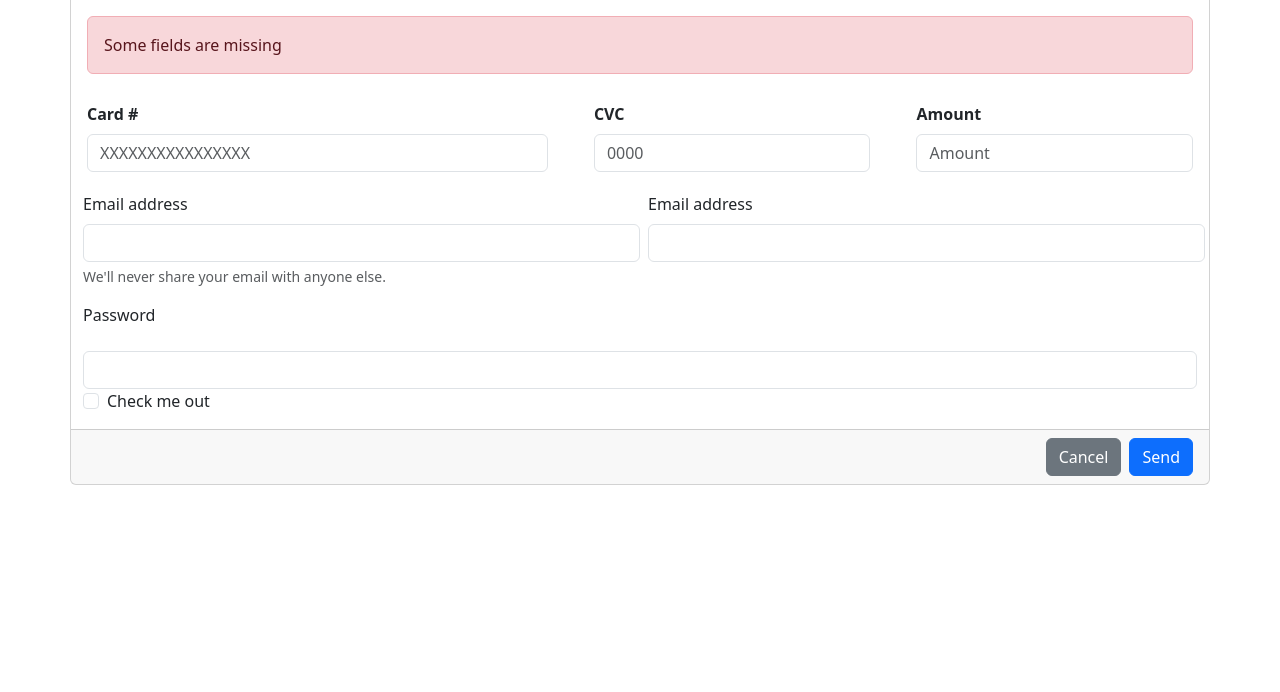
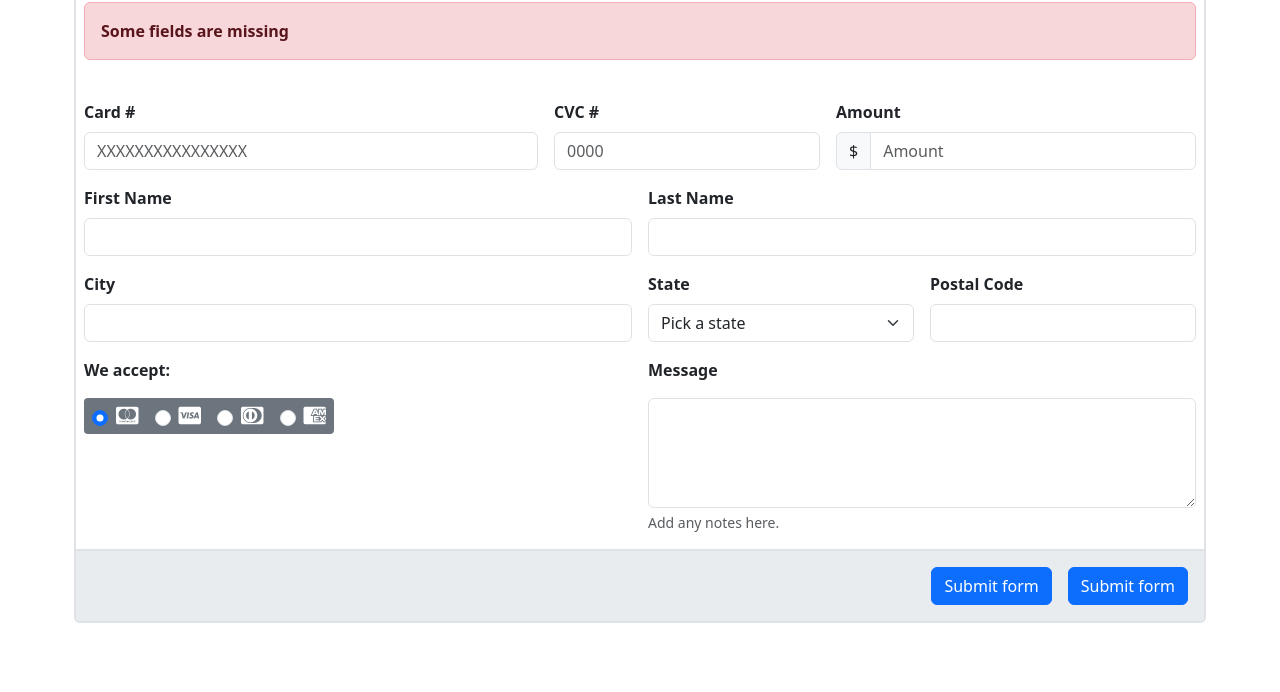
Before and after one commit to 4GeeksAcademy/fs-pt-115-AngelSastre-Formulario, a plain HTML site: page index.html in a window 1280 px wide. Shown: the part 108-800 px from the top of the page. Drawn offline with nearby package versions, Linux system fonts and the light colour scheme.

Commit message:
First commit

```diff
--- a/index.html
+++ b/index.html
@@ -1,75 +1,147 @@
 <!doctype html>
 <html lang="en">
+
 <head>
 	<meta charset="utf-8">
 	<meta name="viewport" content="width=device-width, initial-scale=1">
-    <title>Payment form</title>
-    <link href="https://cdn.jsdelivr.net/npm/bootstrap@5.3.6/dist/css/bootstrap.min.css" rel="stylesheet" integrity="sha384-4Q6Gf2aSP4eDXB8Miphtr37CMZZQ5oXLH2yaXMJ2w8e2ZtHTl7GptT4jmndRuHDT" crossorigin="anonymous">
+	<title>Formulario</title>
+	<link rel="stylesheet" href="https://cdnjs.cloudflare.com/ajax/libs/font-awesome/6.7.2/css/all.min.css"
+		integrity="sha512-Evv84Mr4kqVGRNSgIGL/F/aIDqQb7xQ2vcrdIwxfjThSH8CSR7PBEakCr51Ck+w+/U6swU2Im1vVX0SVk9ABhg=="
+		crossorigin="anonymous" referrerpolicy="no-referrer" />
+	<link href="https://cdn.jsdelivr.net/npm/bootstrap@5.3.6/dist/css/bootstrap.min.css" rel="stylesheet"
+		integrity="sha384-4Q6Gf2aSP4eDXB8Miphtr37CMZZQ5oXLH2yaXMJ2w8e2ZtHTl7GptT4jmndRuHDT" crossorigin="anonymous">
 </head>
+
 <body>
-    <div class="container mt-5">
-        <div class="row card">
-            <div class=" card-header text-start">
-                <h3>Payment form example</h3>
+	<div class="container mt-5 mb-5">
+		<form class="row g-3 border border-2 rounded-top rounded-bottom">
+
+			<!-- HEADER -->
+
+			<div class="border-bottom border-2 bg-body-secondary mt-0 rounded-top-1">
+				<h3 class="p-1">Payment form example</h1>
 			</div>
 
-            <div class="p-3">
-                <div class="alert alert-danger text-center d-flex align-items-center mb-2" role="alert">
-                    Some fields are missing
+			<!-- ALERT -->
+			<div class="p-2">
+				<div class="alert alert-danger" role="alert">
+					<strong>Some fields are missing</strong>
+				</div>
+			</div>
+			<!-- INPUTS LINE 1 -->
+
+			<div class="col-md-5">
+				<label for="validationDefault01" class="form-label"><strong>Card #</strong></label>
+				<input type="number" class="form-control" id="validationDefault01" oninput="validarInput()" maxlength="3" placeholder="XXXXXXXXXXXXXXXX"
+					required>
+			</div>
+
+			<div class="col-md-3">
+				<label for="validationDefault02" class="form-label"><strong>CVC #</strong></label>
+				<input type="number" class="form-control" id="validationDefault02" min="1" max="4" placeholder="0000" required>
+			</div>
+
+			<div class="col-md-4">
+				<label for="validationDefaultUsername" class="form-label"><strong>Amount</strong></label>
+				<div class="input-group">
+					<span class="input-group-text" id="inputGroupPrepend2">$</span>
+					<input type="number" class="form-control" id="validationDefaultUsername" placeholder="Amount"
+						required>
 				</div>
 			</div>
 
-            <form class="">
+			<!-- INPUTS LINE 2 -->
 
-                <div class="p-1">
-                    <div class="d-flex justify-content-between gap-2">
-                        <div class="mb-3 col-5">
-                            <label for="exampleInputEmail1" class="form-label"><strong>Card #</strong></label>
-                            <input type="text" class="form-control" id="exampleInputEmail1" placeholder="XXXXXXXXXXXXXXXX" >
+			<div class="col-md-6">
+				<label for="validationDefault03" class="form-label"><strong>First Name</strong></label>
+				<input type="text" class="form-control" id="validationDefault03" maxlength="3" required>
 			</div>
-                        <div class=" mb-3 col-3">
-                            <label for="exampleInputEmail1" class="form-label"><strong>CVC</strong></label>
-                            <input type="email" class="form-control" id="exampleInputEmail1" placeholder="0000">
+			<div class="col-md-6">
+				<label for="validationDefault03" class="form-label"><strong>Last Name</strong></label>
+				<input type="text" class="form-control" id="validationDefault03" required>
 			</div>
-                        <div class=" mb-3 col-3">
-                            <label for="exampleInputEmail1" class="form-label"><strong>Amount</strong></label>
-                            <input type="email" class="form-control" id="exampleInputEmail1" placeholder="Amount">
+
+
+
+
+			<!-- INPUTS LINE 3 -->
+
+			<div class="col-md-6">
+				<label for="validationDefault05" class="form-label"><strong>City</strong></label>
+				<input type="text" class="form-control" id="validationDefault05" required>
 			</div>
+			<div class="col-md-3">
+				<label for="validationDefault04" class="form-label"><strong>State</strong></label>
+				<select class="form-select" id="validationDefault04" required>
+					<option selected disabled value="">Pick a state</option>
+					<option>Spain</option>
+					<option>France</option>
+					<option>Italy</option>
+					<option>Germany</option>
+					<option>Portugal</option>
+					<option>Conchinchina</option>
+				</select>
+			</div>
+			<div class="col-md-3">
+				<label for="validationDefault05" class="form-label"><strong>Postal Code</strong></label>
+				<input type="text" class="form-control" id="validationDefault05" required>
+			</div>
+
+
+
+			<!-- INPUTS LINE 4 -->
+
+			<div class="col-md-6 mb-3">
+				<p><strong>We accept:</strong></p>
+				<div class="d-flex bg-secondary p-2 rounded-1 gap-3" style="width: fit-content;">
+					<label class="form-check-label d-flex align-items-center gap-2 text-white">
+						<input type="radio" name="credit-card" value="MasterCard" class="form-check-input" required
+							checked>
+						<i class="fab fa-cc-mastercard fa-lg"></i>
+					</label>
+
+					<label class="form-check-label d-flex align-items-center gap-2 text-white">
+						<input type="radio" name="credit-card" value="Visa" class="form-check-input">
+						<i class="fab fa-cc-visa fa-lg"></i>
+					</label>
+
+					<label class="form-check-label d-flex align-items-center gap-2 text-white">
+						<input type="radio" name="credit-card" value="DinersClub" class="form-check-input">
+						<i class="fab fa-cc-diners-club fa-lg"></i>
+					</label>
+
+					<label class="form-check-label d-flex align-items-center gap-2 text-white">
+						<input type="radio" name="credit-card" value="AmericanExpress" class="form-check-input">
+						<i class="fab fa-cc-amex fa-lg"></i>
+					</label>
 				</div>
 			</div>
 
-                <div class="d-flex gap-2">
-                    <div class="col-6 mb-3">
-                        <label for="exampleInputEmail1" class="form-label">Email address</label>
-                        <input type="email" class="form-control" id="exampleInputEmail1" aria-describedby="emailHelp">
-                        <div id="emailHelp" class="form-text">We'll never share your email with anyone else.</div>
-                    </div>
-                    <div class="col-6 mb-3">
-                        <label for="exampleInputEmail1" class="form-label">Email address</label>
-                        <input type="email" class="form-control" id="exampleInputEmail1" aria-describedby="emailHelp">
-                    </div>
+			<div class="col-md-6">
+				<p><strong>Message</strong></p>
+				<textarea name="Message" id="SendMessage" class="form-control" rows="4"></textarea>
+				<div id="SendMessage" class="form-text">Add any notes here.</div>
 			</div>
 
-                <div class="mb-3">
-                    <label for="exampleInputPassword1" class="form-label">Password</label>
+
+
+
+
+
+
+
+			<!--BUTTONS SUBMIT -->
+			<div class="border-top border-2 bg-body-secondary rounded-bottom-1 d-flex justify-content-end p-3 gap-3">
+				<div class="">
+					<button class="btn btn-primary" type="submit">Submit form</button>
 				</div>
-                    <input type="password" class="form-control" id="exampleInputPassword1">
-
-                <div class="mb-3 form-check">
-                    <input type="checkbox" class="form-check-input" id="exampleCheck1">
-                    <label class="form-check-label" for="exampleCheck1">Check me out</label>
+				<div class="">
+					<button class="btn btn-primary" type="submit">Submit form</button>
+				</div>
 			</div>
 
 
 		</form>
-            <div class="card-footer text-body-secondary d-flex justify-content-end gap-2">
-                <button type="button" class="btn btn-secondary">Cancel</button>
-                <button type="button" class="btn btn-primary">Send</button>
-            </div>
-        </div>
-
-
-
 
 
 
@@ -79,13 +151,24 @@
 
 
 
+	<script>
+		function validarInput(event) {
+			let input = document.getElementById('validationDefault01');
+			if (input.value.length > 3) {
+				alert("El número de teléfono no puede tener más de 3 dígitos.");
+				input.value = input.value.substring(0, 3); // Reducir la entrada
+				event.preventDefault(); // Evitar que se envíe el formulario
+			}
+		}
+	</script>
 
 
+	<script src="https://cdn.jsdelivr.net/npm/@popperjs/core@2.11.8/dist/umd/popper.min.js"
+		integrity="sha384-I7E8VVD/ismYTF4hNIPjVp/Zjvgyol6VFvRkX/vR+Vc4jQkC+hVqc2pM8ODewa9r"
+		crossorigin="anonymous"></script>
+	<script src="https://cdn.jsdelivr.net/npm/bootstrap@5.3.6/dist/js/bootstrap.min.js"
+		integrity="sha384-RuyvpeZCxMJCqVUGFI0Do1mQrods/hhxYlcVfGPOfQtPJh0JCw12tUAZ/Mv10S7D"
+		crossorigin="anonymous"></script>
+</body>
 
-
-
-
-
-    <script src="https://cdn.jsdelivr.net/npm/bootstrap@5.3.6/dist/js/bootstrap.bundle.min.js" integrity="sha384-j1CDi7MgGQ12Z7Qab0qlWQ/Qqz24Gc6BM0thvEMVjHnfYGF0rmFCozFSxQBxwHKO" crossorigin="anonymous"></script>
-  </body>
 </html>
```
Lines whose indentation alone changed are shown as unchanged.
